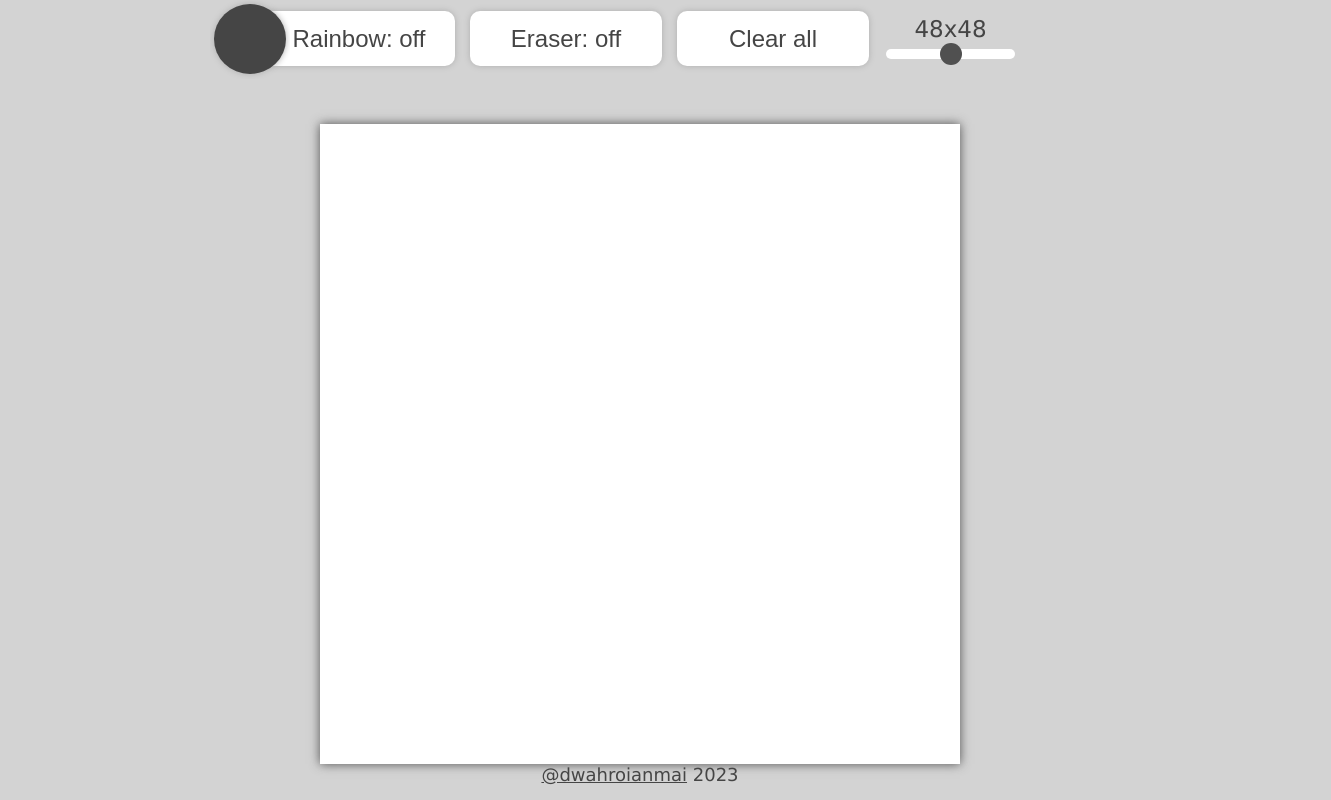
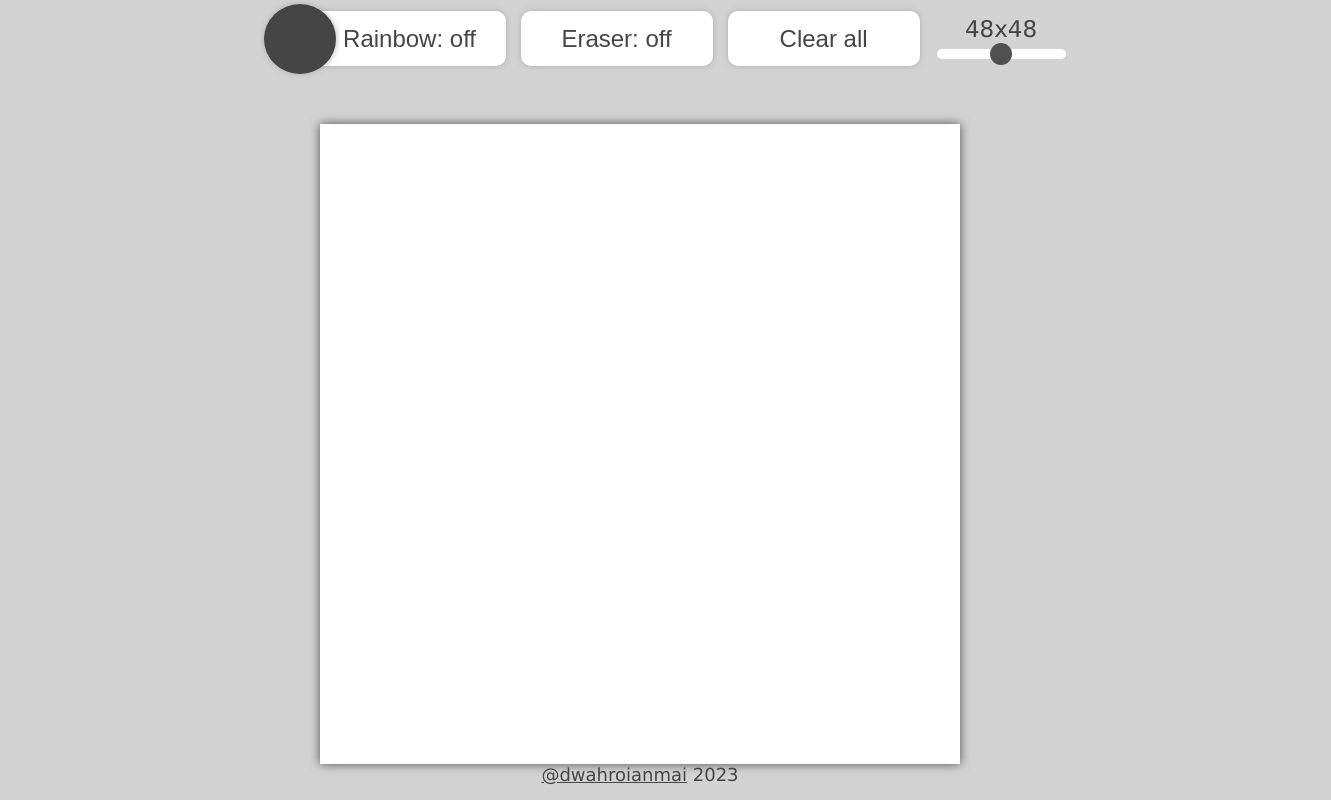
Before and after one commit to dwahroianmai/etch-a-sketch, a plain HTML site: page index.html in a window 1280 px wide. Shown: the part 97-897 px from the top of the page, 1331 px wide, since content can reach past the window. Drawn offline with Linux system fonts and the light colour scheme.

Commit message:
Center buttons

```diff
--- a/styles.css
+++ b/styles.css
@@ -23,6 +23,7 @@ p {
 }
 
 #buttons {
+  margin-left: 8%;
   display: flex;
   align-items: center;
   gap: 15px;
```
